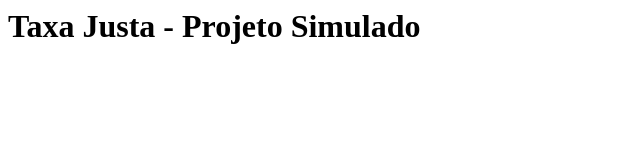
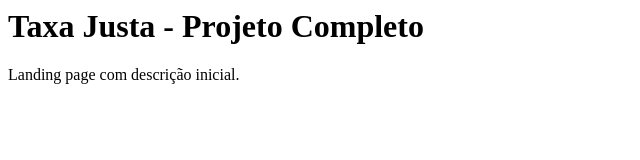
Before and after one commit to patrickgurudemarco/taxa-justa, a plain HTML site: page index.html in a window 1280 px wide. Shown: the whole page, without its empty margins (0-640 px from the left). Drawn offline with Linux system fonts and the light colour scheme.

Commit message:
Add files via upload

```diff
--- a/index.html
+++ b/index.html
@@ -1 +1 @@
-<html><body><h1>Taxa Justa - Projeto Simulado</h1></body></html>
+<html><body><h1>Taxa Justa - Projeto Completo</h1><p>Landing page com descrição inicial.</p></body></html>
```
Also changed, not shown: consultor_panel.html (added, +1 -0 lines), dashboard.html (added, +1 -0 lines), login.html (added, +1 -0 lines).
